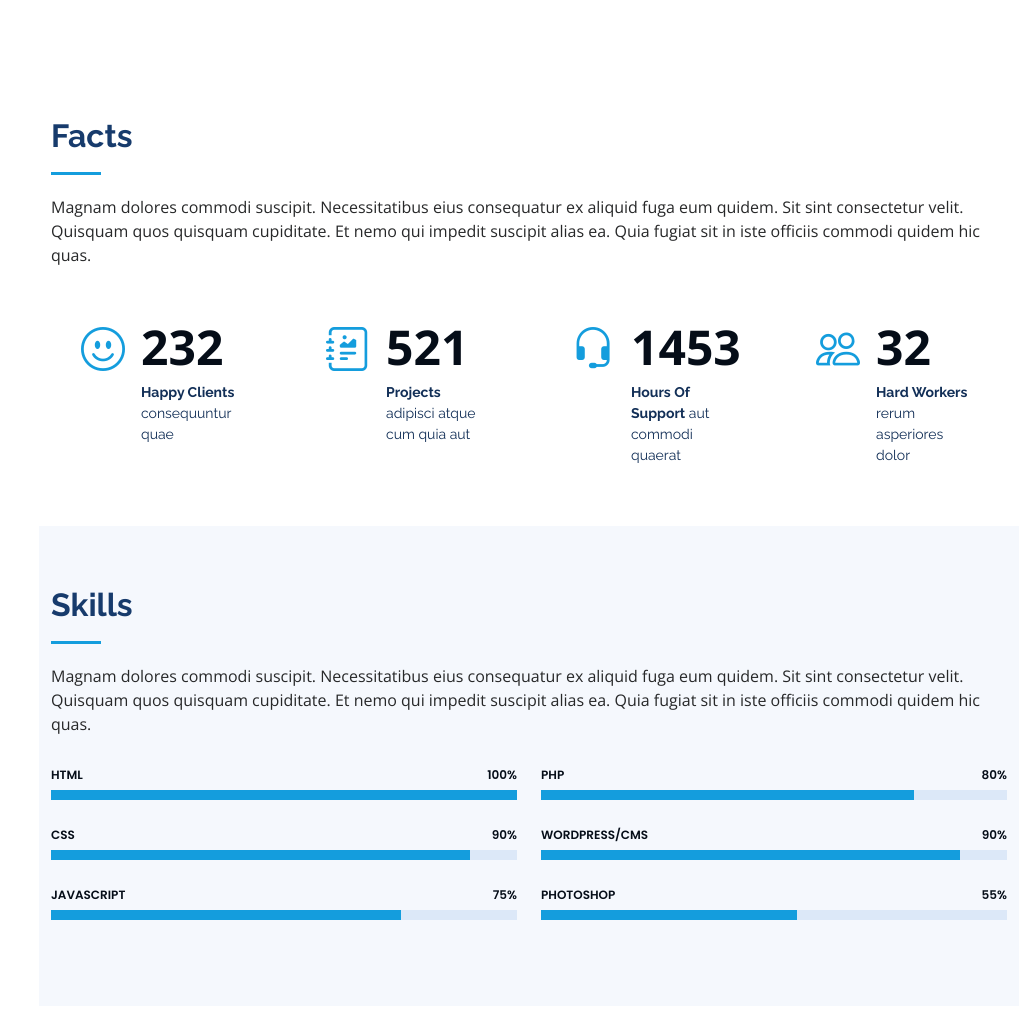
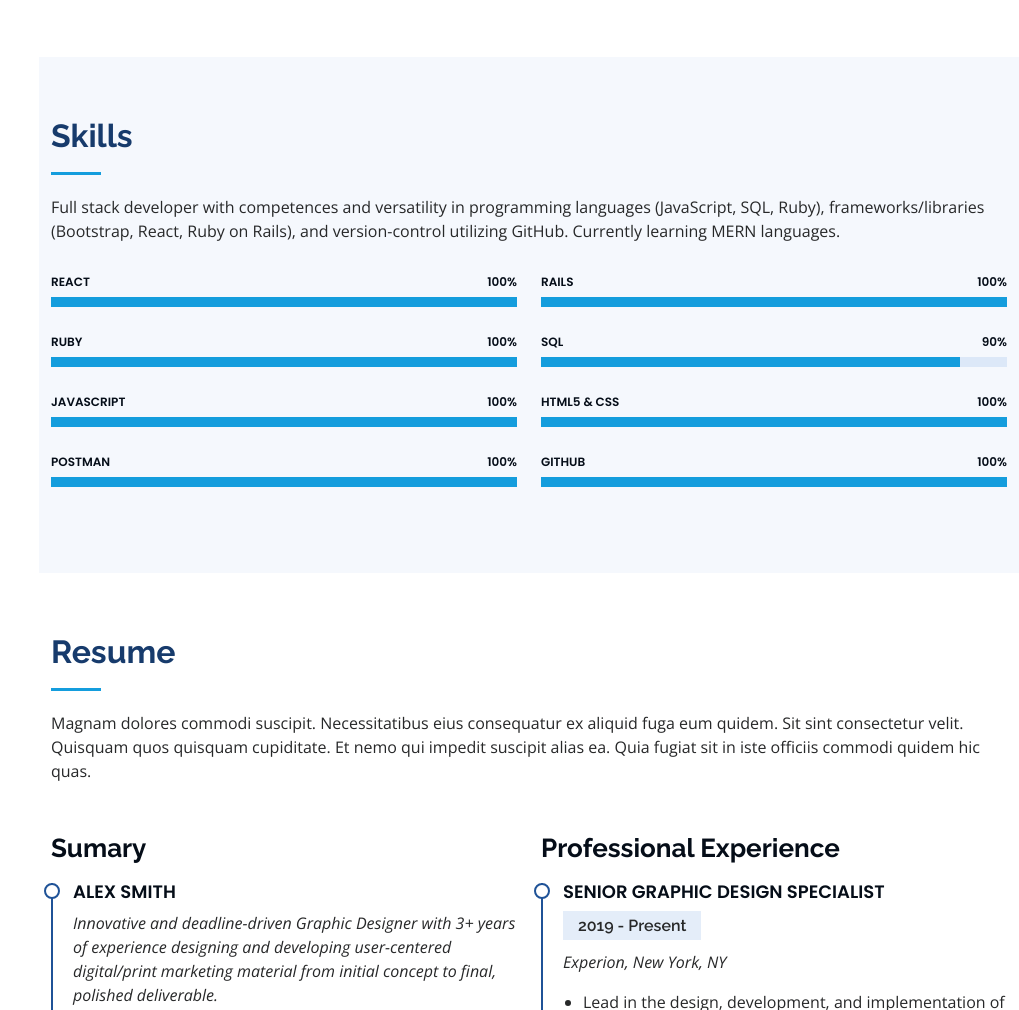
Before and after one commit to FePaiva/my-portfolio-website, a plain HTML site: page index.html in a window 1280 px wide. Shown: the part 1687-2697 px from the top of the page, without its empty margins (261-1280 px from the left). Drawn offline with nearby package versions, Linux system fonts and the light colour scheme.

Commit message:
skills added

```diff
--- a/index.html
+++ b/index.html
@@ -137,7 +137,7 @@
     </section><!-- End About Section -->
 
     <!-- ======= Facts Section ======= -->
-    <section id="facts" class="facts">
+    <!-- <section id="facts" class="facts">
       <div class="container">
 
         <div class="section-title">
@@ -182,7 +182,7 @@
         </div>
 
       </div>
-    </section><!-- End Facts Section -->
+    </section>End Facts Section -->
 
     <!-- ======= Skills Section ======= -->
     <section id="skills" class="skills section-bg">
@@ -190,7 +190,8 @@
 
         <div class="section-title">
           <h2>Skills</h2>
-          <p>Magnam dolores commodi suscipit. Necessitatibus eius consequatur ex aliquid fuga eum quidem. Sit sint consectetur velit. Quisquam quos quisquam cupiditate. Et nemo qui impedit suscipit alias ea. Quia fugiat sit in iste officiis commodi quidem hic quas.</p>
+          <p>Full stack developer with competences and versatility in programming languages (JavaScript, SQL, Ruby), frameworks/libraries (Bootstrap, React, Ruby on Rails), and version-control utilizing GitHub. Currently learning MERN languages.
+          </p>
         </div>
 
         <div class="row skills-content">
@@ -198,23 +199,30 @@
           <div class="col-lg-6" data-aos="fade-up">
 
             <div class="progress">
-              <span class="skill">HTML <i class="val">100%</i></span>
+              <span class="skill">React <i class="val">100%</i></span>
               <div class="progress-bar-wrap">
                 <div class="progress-bar" role="progressbar" aria-valuenow="100" aria-valuemin="0" aria-valuemax="100"></div>
               </div>
             </div>
 
             <div class="progress">
-              <span class="skill">CSS <i class="val">90%</i></span>
+              <span class="skill">Ruby <i class="val">100%</i></span>
               <div class="progress-bar-wrap">
-                <div class="progress-bar" role="progressbar" aria-valuenow="90" aria-valuemin="0" aria-valuemax="100"></div>
+                <div class="progress-bar" role="progressbar" aria-valuenow="100" aria-valuemin="0" aria-valuemax="100"></div>
               </div>
             </div>
 
             <div class="progress">
-              <span class="skill">JavaScript <i class="val">75%</i></span>
+              <span class="skill">JavaScript <i class="val">100%</i></span>
               <div class="progress-bar-wrap">
-                <div class="progress-bar" role="progressbar" aria-valuenow="75" aria-valuemin="0" aria-valuemax="100"></div>
+                <div class="progress-bar" role="progressbar" aria-valuenow="100" aria-valuemin="0" aria-valuemax="100"></div>
+              </div>
+            </div>
+
+            <div class="progress">
+              <span class="skill">Postman<i class="val">100%</i></span>
+              <div class="progress-bar-wrap">
+                <div class="progress-bar" role="progressbar" aria-valuenow="100" aria-valuemin="0" aria-valuemax="100"></div>
               </div>
             </div>
 
@@ -223,23 +231,31 @@
           <div class="col-lg-6" data-aos="fade-up" data-aos-delay="100">
 
             <div class="progress">
-              <span class="skill">PHP <i class="val">80%</i></span>
+              <span class="skill">Rails <i class="val">100%</i></span>
               <div class="progress-bar-wrap">
-                <div class="progress-bar" role="progressbar" aria-valuenow="80" aria-valuemin="0" aria-valuemax="100"></div>
+                <div class="progress-bar" role="progressbar" aria-valuenow="100" aria-valuemin="0" aria-valuemax="100"></div>
               </div>
             </div>
 
             <div class="progress">
-              <span class="skill">WordPress/CMS <i class="val">90%</i></span>
+              <span class="skill">SQL <i class="val">90%</i></span>
               <div class="progress-bar-wrap">
                 <div class="progress-bar" role="progressbar" aria-valuenow="90" aria-valuemin="0" aria-valuemax="100"></div>
               </div>
             </div>
 
             <div class="progress">
-              <span class="skill">Photoshop <i class="val">55%</i></span>
+              <span class="skill">HTML5 & CSS <i class="val">100%</i></span>
               <div class="progress-bar-wrap">
-                <div class="progress-bar" role="progressbar" aria-valuenow="55" aria-valuemin="0" aria-valuemax="100"></div>
+                <div class="progress-bar" role="progressbar" aria-valuenow="100" aria-valuemin="0" aria-valuemax="100"></div>
+              </div>
+
+            </div>
+
+            <div class="progress">
+              <span class="skill">GitHub <i class="val">100%</i></span>
+              <div class="progress-bar-wrap">
+                <div class="progress-bar" role="progressbar" aria-valuenow="100" aria-valuemin="0" aria-valuemax="100"></div>
               </div>
             </div>
 
```
